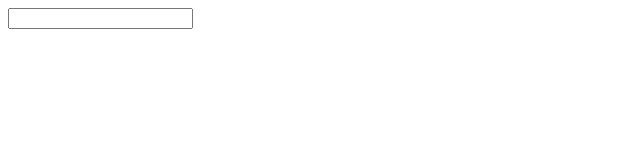
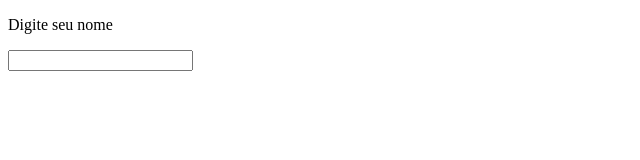
Before and after one commit to tpires1041/Atividade-de-Github-02-10-24, a website: page index.html in a window 1280 px wide. Shown: the whole page, without its empty margins (0-640 px from the left). Drawn offline with Linux system fonts and the light colour scheme.

Commit message:
Digite seu nome adicionado
Orientação do input de nome foi adicionado

```diff
--- a/index.html
+++ b/index.html
@@ -6,6 +6,7 @@
     <title>Atividade de Gerenciamento de Serviços de Internet</title>
 </head>
 <body>
+    <p>Digite seu nome</p>
     <input id="nome"></input>
 </body>
 </html>
```
